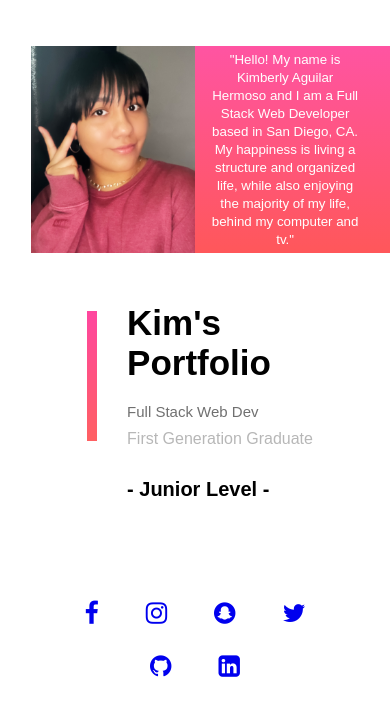
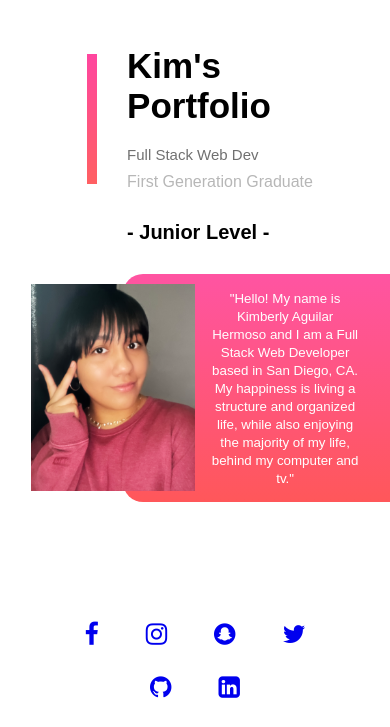
Before and after one commit to KimAH1999/MyPortfolio, a PHP site: page / in a window 390 px wide. Shown: the part 117-844 px from the top of the page. Run offline with PHP 8.4, Linux system fonts and the light colour scheme.

Commit message:
removed column-reverse and kept it normal column

```diff
--- a/assets/style.css
+++ b/assets/style.css
@@ -175,7 +175,7 @@ nav ul li a:hover {
     }
 
     .row {
-        flex-direction: column-reverse;
+        flex-direction: column;
         margin: 50px 0;
     }
 
@@ -203,4 +203,10 @@ nav ul li a:hover {
     .col-1 h3 {
         font-size: 15px;
     }
+
+    .boxSum {
+        margin-left: 5%;
+        padding-top: 15px;
+        padding-bottom: 15px;
+    }
 }
```
